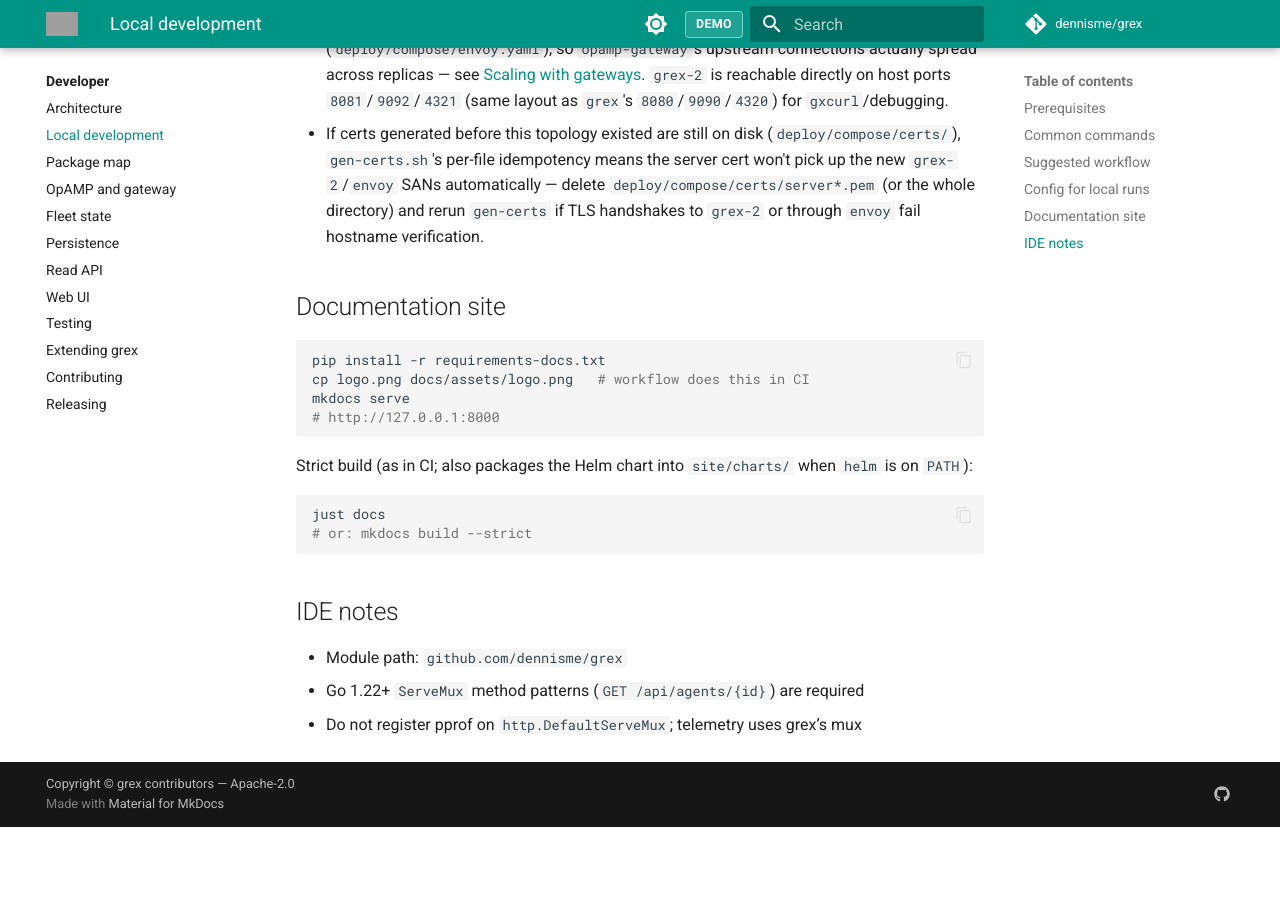
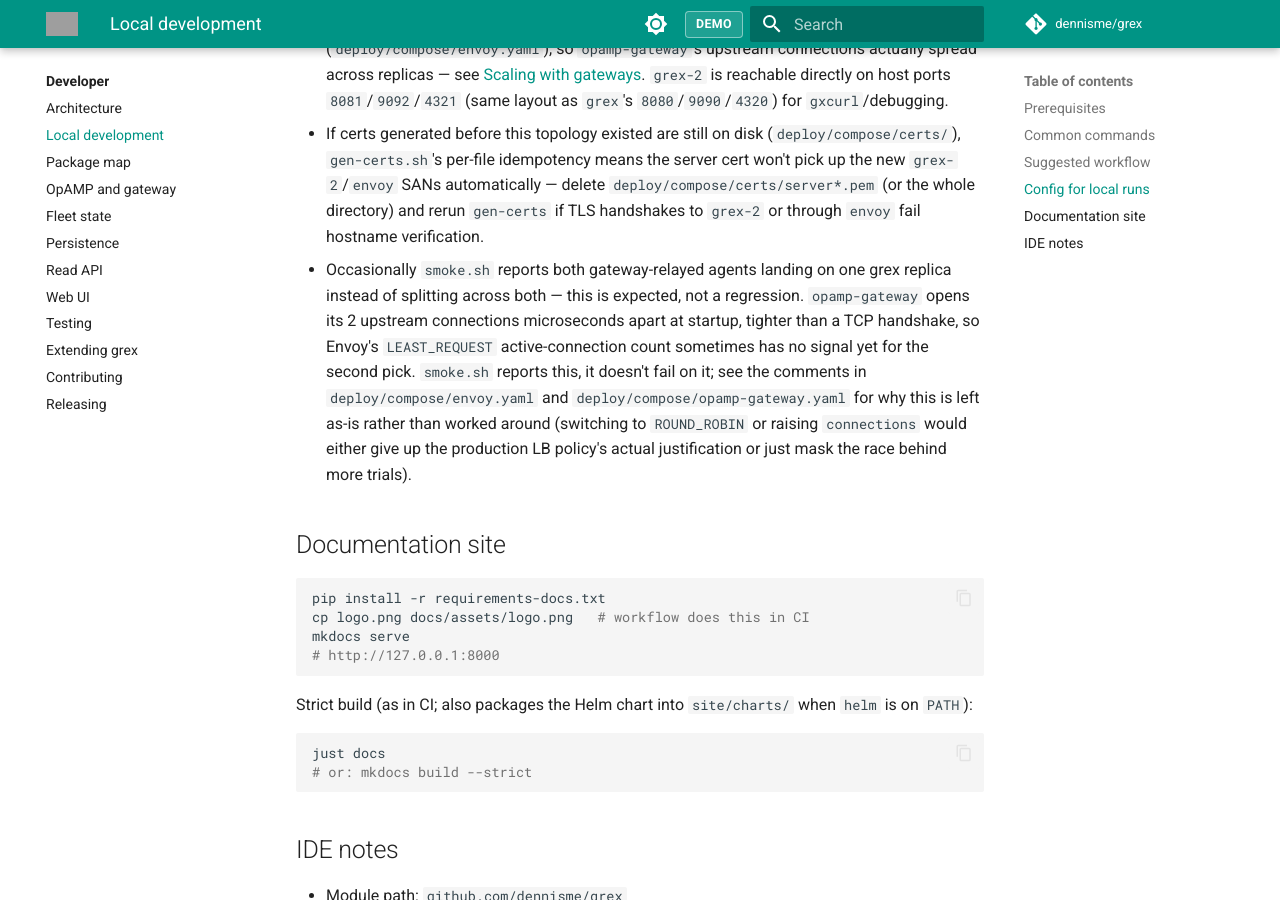
Before and after one commit to cxdy/grex, an MkDocs documentation site: the page built from docs/developer/local-development.md, in a window 1280 px wide and 900 px high, scrolled down 1502 px. Built offline with MkDocs 1.6.1 and Material for MkDocs 9.7.7, drawn with Linux system fonts in a browser that asks for light colours; comment, search, counter and statistics services are not loaded; before the commit the page ends 2329 px from its top, so only the background shows below that; grey boxes are pictures that could not be loaded.

```diff
--- a/docs/developer/local-development.md
+++ b/docs/developer/local-development.md
@@ -68,6 +68,17 @@
   delete `deploy/compose/certs/server*.pem` (or the whole directory) and
   rerun `gen-certs` if TLS handshakes to `grex-2` or through `envoy` fail
   hostname verification.
+- Occasionally `smoke.sh` reports both gateway-relayed agents landing on
+  one grex replica instead of splitting across both — this is expected,
+  not a regression. `opamp-gateway` opens its 2 upstream connections
+  microseconds apart at startup, tighter than a TCP handshake, so Envoy's
+  `LEAST_REQUEST` active-connection count sometimes has no signal yet for
+  the second pick. `smoke.sh` reports this, it doesn't fail on it; see the
+  comments in `deploy/compose/envoy.yaml` and
+  `deploy/compose/opamp-gateway.yaml` for why this is left as-is rather
+  than worked around (switching to `ROUND_ROBIN` or raising `connections`
+  would either give up the production LB policy's actual justification or
+  just mask the race behind more trials).
 
 ## Documentation site
 
```
Also changed, not shown: compose.yaml (+15 -3 lines), 4 other files.
